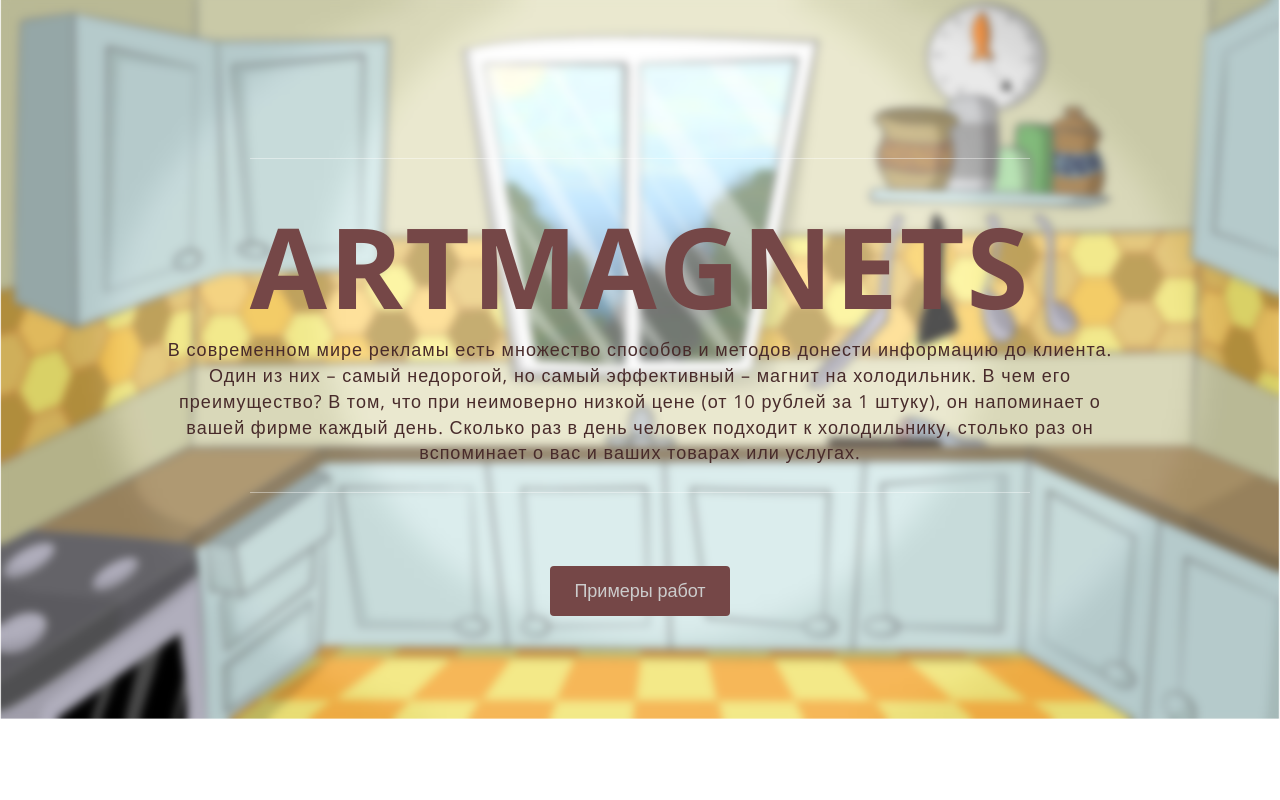
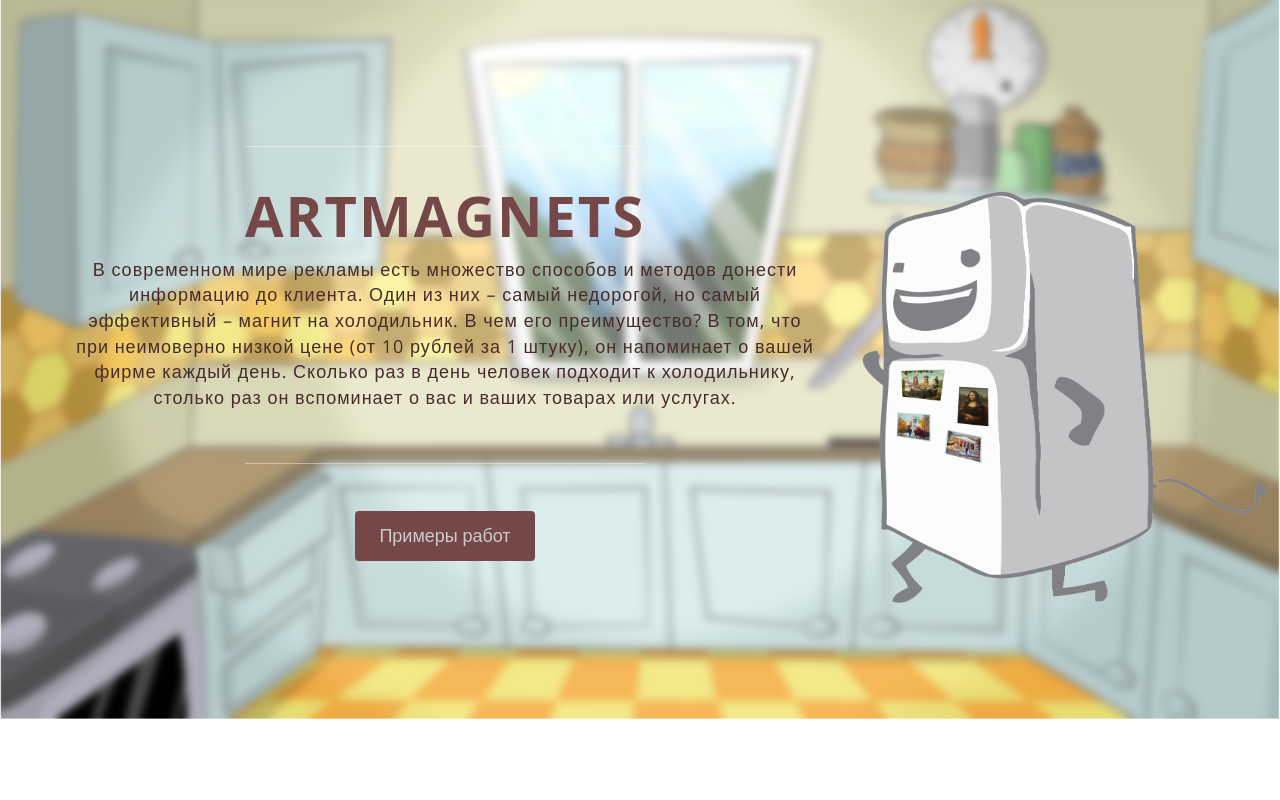
Before and after one commit to dgorodnichy/artmagnets, a plain HTML site: page index.html in a window 1280 px wide. Shown: the top 800 px of the page. Drawn offline with nearby package versions, Linux system fonts and the light colour scheme.

Commit message:
Add fridge in header

```diff
--- a/css/style.css
+++ b/css/style.css
@@ -157,7 +157,7 @@ ul, ol {
 	vertical-align: middle;
 }
 #intro .intro-body H1 {
-	font-size: 8em;
+	font-size: 4em;
 	font-weight: 700;
 	letter-spacing: -2px;
 	color: #754747;
@@ -168,7 +168,7 @@ ul, ol {
 	letter-spacing: 2px;
 	border-top: 1px solid rgba(255,255,255,0.4);
 	border-bottom: 1px solid rgba(255,255,255,0.4);
-	padding: 30px 0 150px 0;
+	padding: 30px 0 210px 0;
 }
 #intro .intro-body .intro-text {
 	font-size: 18px;
--- a/index.html
+++ b/index.html
@@ -59,10 +59,15 @@
   <div class="intro-body">
     <div class="container">
       <div class="row">
-        <div class="col-md-10 col-md-offset-1">
+        <div class="col-md-8">
           <h1><span class="brand-heading">Artmagnets</span></h1>
           <p class="intro-text">В современном мире рекламы есть множество способов и методов донести информацию до клиента. Один из них – самый недорогой, но самый эффективный – магнит на холодильник. В чем его преимущество? В том, что при неимоверно низкой цене (от 10 рублей за 1 штуку), он напоминает о вашей фирме каждый день. Сколько раз в день человек подходит к холодильнику, столько раз он вспоминает о вас и ваших товарах или услугах.</p>
-          <a href="#works" class="btn btn-default page-scroll">Примеры работ</a> </div>
+          <a href="#works" class="btn btn-default page-scroll">Примеры работ</a>
+        </div>
+        <div class="col-md-4">
+
+            <img src="img/frige_big_with_magnets.png", width="430", height="470">
+        </div>
       </div>
     </div>
   </div>
```
Also changed, not shown: frige_big.png (added), img/frige_big (копия).png (added), img/frige_big.png (added), img/frige_big_with_magnets.png (added), 1 other file.
